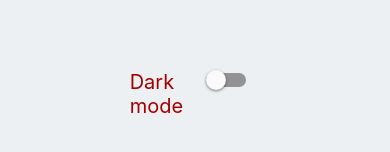
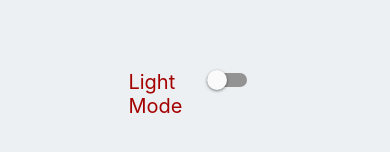
Before and after one commit to iaxelrad/StyledComponentsTS, a React Native app: screen / in a window 390 px wide. Shown: the part 328-480 px from the top of the page. Built offline with nearby package versions, Linux system fonts and the light colour scheme.

Commit message:
Responsive Theme according to Device Status

```diff
--- a/src/components/ThemeManager.tsx
+++ b/src/components/ThemeManager.tsx
@@ -1,10 +1,11 @@
-import React from 'react';
-import { StatusBar } from 'react-native';
+import React, { useEffect } from 'react';
+import { StatusBar, Appearance } from 'react-native';
 import styled, { ThemeProvider } from 'styled-components/native';
 import { useSelector } from 'react-redux';
 import { CustomThemeProps, light, dark } from '../constants/theme';
 import { getThemeMode } from '../selectors/getThemeMode';
-import { ThemeModeEnum } from '../state/themeMode.slice';
+import { ThemeModeEnum, setThemeMode } from '../state/themeMode.slice';
+import { useAppDispatch } from '../utils/useAppDispatch';
 const StyledThemeContainer = styled.KeyboardAvoidingView<CustomThemeProps>`
   flex: 1;
   align-items: center;
@@ -14,6 +15,7 @@ const StyledThemeContainer = styled.KeyboardAvoidingView<CustomThemeProps>`
 const { DARK, LIGHT } = ThemeModeEnum;
 export const ThemeManager = ({ children }: { children: React.ReactNode }) => {
   const { themeMode } = useSelector(getThemeMode);
+  const dispatch = useAppDispatch();
   const providedTheme = () => {
     if (themeMode === DARK) {
       return dark;
@@ -22,6 +24,12 @@ export const ThemeManager = ({ children }: { children: React.ReactNode }) => {
       return light;
     }
   };
+  useEffect(() => {
+    const subscription = Appearance.addChangeListener(({ colorScheme }) => {
+      dispatch(setThemeMode(colorScheme as ThemeModeEnum));
+    });
+    return () => subscription.remove();
+  }, [dispatch]);
   return (
     <ThemeProvider theme={providedTheme}>
       <StatusBar
--- a/src/components/ThemeModeSwitch.tsx
+++ b/src/components/ThemeModeSwitch.tsx
@@ -16,7 +16,9 @@ export const ThemeModeSwitch = () => {
   return (
     <StyledThemeContainer>
       <StyledSwitchWrapper>
-        <StyledToggleText>Dark mode</StyledToggleText>
+        <StyledToggleText>
+          {themeMode === DARK ? 'Dark mode' : 'Light Mode'}
+        </StyledToggleText>
         <Switch
           value={themeMode === DARK}
           onValueChange={value => {
```
